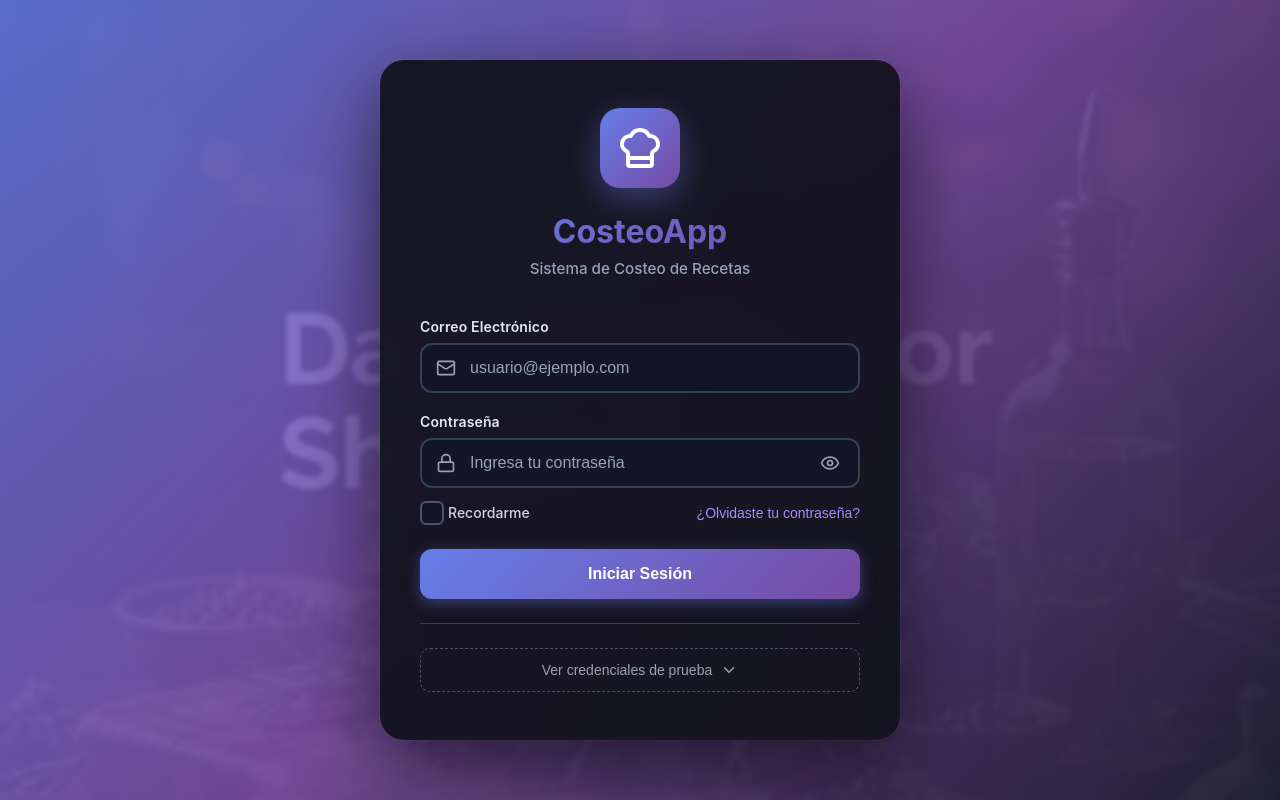
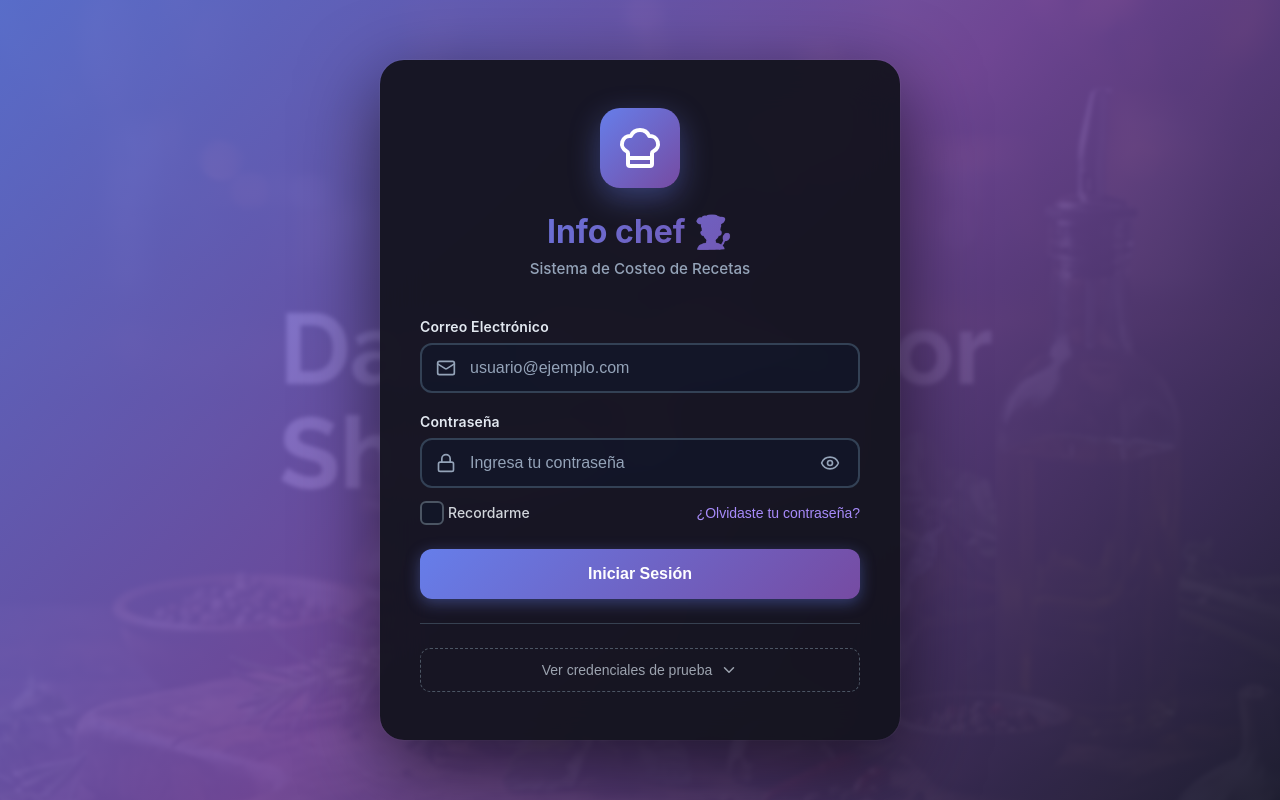
Before and after one commit to rioszavala851-glitch/costeo-app, a React (Vite) app in the folder client/: page /login in a window 1280 px wide. Built offline with nearby package versions, Linux system fonts and the light colour scheme.

Commit message:
feat: Cambiar nombre del proyecto de CosteoApp a Info chef - Login page - Sidebar - Layout - App.jsx - index.html title - manifest.json

```diff
--- a/client/index.html
+++ b/client/index.html
@@ -4,7 +4,7 @@
     <meta charset="UTF-8" />
     <link rel="icon" type="image/svg+xml" href="/vite.svg" />
     <meta name="viewport" content="width=device-width, initial-scale=1.0" />
-    <title>Costeo App</title>
+    <title>Info chef 👨🏻‍🍳</title>
     <link rel="manifest" href="/manifest.json" />
   </head>
   <body>
--- a/client/src/App.jsx
+++ b/client/src/App.jsx
@@ -126,7 +126,7 @@ function AppContent() {
                 <line x1="3" y1="18" x2="21" y2="18"></line>
               </svg>
             </button>
-            <h3 style={{ margin: 0 }}>CosteoApp</h3>
+            <h3 style={{ margin: 0 }}>Info chef 👨🏻‍🍳</h3>
           </div>
         )}
         <Routes>
--- a/client/src/components/Sidebar.jsx
+++ b/client/src/components/Sidebar.jsx
@@ -48,7 +48,7 @@ const Sidebar = ({ isOpen, toggleSidebar, closeSidebar, isMobile, theme, toggleT
             {/* Header ... */}
             <div className={styles.header}>
                 {isOpen ? (
-                    <h2 className={styles.logoText}>CosteoApp</h2>
+                    <h2 className={styles.logoText}>Info chef 👨🏻‍🍳</h2>
                 ) : (
                     <div className={styles.logoIcon}>
                         <ChefHat size={28} />
--- a/client/src/layouts/Layout.jsx
+++ b/client/src/layouts/Layout.jsx
@@ -24,7 +24,7 @@ const Layout = () => {
         md:translate-x-0
       `}>
                 {/* Aquí va tu contenido del menú (Logo, Lista de items, etc.) */}
-                <div className="p-4 font-bold text-2xl text-blue-400">CosteoApp</div>
+                <div className="p-4 font-bold text-2xl text-blue-400">Info chef 👨🏻‍🍳</div>
                 <nav>
                     {/* Tus items de menú */}
                 </nav>
--- a/client/src/pages/Login.jsx
+++ b/client/src/pages/Login.jsx
@@ -94,7 +94,7 @@ const Login = () => {
                     <div className={styles.logoIcon}>
                         <ChefHat size={48} />
                     </div>
-                    <h1 className={styles.title}>CosteoApp</h1>
+                    <h1 className={styles.title}>Info chef 👨🏻‍🍳</h1>
                     <p className={styles.subtitle}>Sistema de Costeo de Recetas</p>
                 </div>
 
```
Also changed, not shown: client/public/manifest.json.
